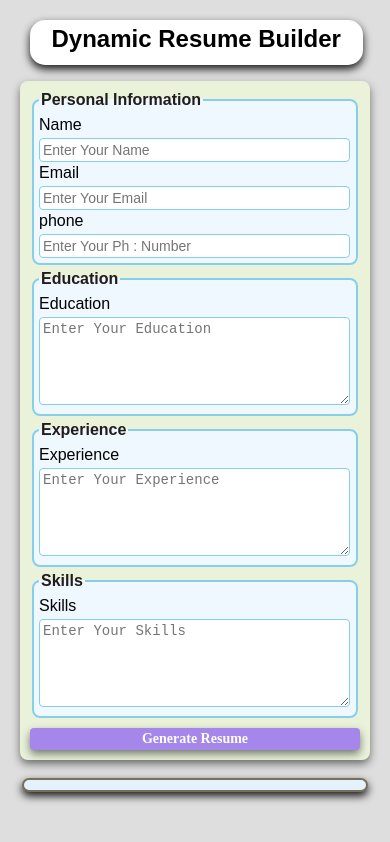
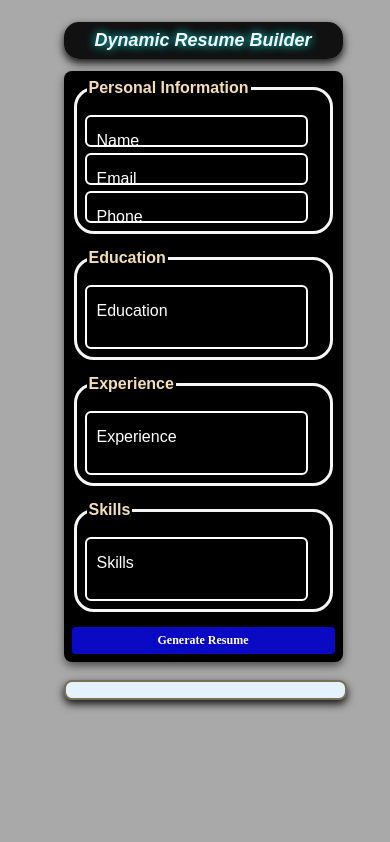
Before and after one commit to M-Talha183/resume-builder, a plain HTML site: page milestone3/index.html in a window 390 px wide. Drawn offline with Linux system fonts and the light colour scheme.

Commit message:
add some modification

```diff
--- a/milestone3/index.html
+++ b/milestone3/index.html
@@ -7,36 +7,51 @@
     <link rel="stylesheet" href="style.css">
 </head>
 <body>
+    <div class="main">
       <h1>Dynamic Resume Builder</h1>
       <form id="resume">
         <fieldset>
             <legend>Personal Information</legend>
-            <label for="name">Name </label>
-            <input type="text"id="name" placeholder="Enter Your Name" required>
+            <div class="input-group">
+                <input type="text"  id="name" class="input-group__input" required>
+                <label for="name" class="input-group-label">Name</label>
+            </div>
+            <div class="input-group">
+                <input type="email"  id="email" class="input-group__input" required>
+                <label for="email" class="input-group-label">Email</label>
+            </div>
+            <div class="input-group">
+                <input type="tel"  id="phone" class="input-group__input" required>
+                <label for="phone" class="input-group-label">Phone</label>
+            </div>
 
-            <label for="email">Email </label>
-            <input type="email" id="email" placeholder="Enter Your Email" required>
-
-            <label for="phone">phone</label>
-            <input type="tel" id="phone" placeholder="Enter Your Ph : Number" required>
         </fieldset>
 
         <fieldset>
             <legend>Education</legend>
-            <label for="education">Education</label>
-            <textarea  id="education" placeholder="Enter Your Education" rows="5" required></textarea>
+
+            <div class="input-group">
+                <input type="text"  id="education" class="input-group__input1" required>
+                <label for="Education" class="input-group-label" rows="5">Education</label>
+            </div>
         </fieldset>
 
         <fieldset>
             <legend>Experience</legend>
-            <label for="experience">Experience</label>
-            <textarea  id="experience" placeholder="Enter Your Experience" rows="5" required></textarea>
+            <div class="input-group">
+                <input type="text"  id="experience" class="input-group__input1" required>
+                <label for="Education" class="input-group-label" rows="5">Experience</label>
+            </div>
+
         </fieldset>
 
         <fieldset>
             <legend>Skills</legend>
-            <label for="skills">Skills</label>
-            <textarea  id="skills" placeholder="Enter Your Skills" rows="5" required></textarea>
+            <div class="input-group">
+                <input type="text"  id="skills" class="input-group__input1" required>
+                <label for="Education" class="input-group-label" rows="5">Skills</label>
+            </div>
+
         </fieldset>
         <button type="submit"><strong>Generate Resume</strong></button>
       </form>
@@ -46,6 +61,7 @@
       <div id="resume-display">
         <!-- Resume will generated below  -->
       </div>
+    </div>
 
 
 
--- a/milestone3/style.css
+++ b/milestone3/style.css
@@ -1,69 +1,54 @@
+
 body {
     font-family: Arial, Helvetica, sans-serif;
     margin: 20px;
     padding: 0;
-    background-color: rgba(128, 128, 128, 0.253);
+    background-color: darkgray;
+    display: flex;
+    justify-content: center;
 }
-h1{
-    margin-left: 280px;
+
+h1 {
     padding-top: 5px;
     height: 40px;
     width: 600px;
-    background-color:white;
+    background-color: rgba(0, 0, 0, 0.9);
     border-radius: 15px;
     text-align: center;
     box-shadow: 0 4px 8px rgba(0, 0, 0, 0.9);
+    color: whitesmoke;
+    font-weight: bolder;
+    font-size: 30px;
+    font-style: italic;
+    text-shadow: 0 0 10px cyan;
+}
 
-}
 form {
     margin: auto;
-    background-color: #eaf3da;
+    background-color: black;
     border-radius: 8px;
     box-shadow: 0 4px 8px rgba(0, 0, 0, 0.5);
     padding: 20px;
     max-width: 600px;
 }
 
-h1 {
-    text-align: center;
-    color: black;
-}
-
 fieldset {
-    border: 2px solid skyblue;
-    border-radius: 8px;
+    border: 3px solid whitesmoke;
+    border-radius: 20px;
     padding: 20px;
     margin-bottom: 20px;
-    background-color: aliceblue;
+    background-color: black;
 }
 
 legend {
     font-weight: bold;
-    text-align: left;
-    color: rgb(34, 29, 29);
-}
-
-label {
-    display: block;
-    margin-top: 10px;
-    color: black;
-
-}
-
-input,textarea {
-    margin-top: 4px;
-    padding: 8px;
-    width: calc(100% - 1px);
-    border: 1px solid skyblue;
-    border-radius: 4px;
-    box-sizing: border-box;
-    background-color:white;
+    color: wheat;
 }
 
 button {
     display: block;
     width: 100%;
-    background-color: rgb(165, 135, 235);
+    background-color: rgba(12, 12, 231, 0.856);
     color: white;
     border: none;
     border-radius: 4px;
@@ -75,7 +60,7 @@ button {
     cursor: pointer;
 }
 
-button :hover {
+button:hover {
     color: lawngreen;
 }
 
@@ -93,65 +78,160 @@ button :hover {
     color: black;
 }
 
-/* Media query for smaller screens */
-@media only screen and (max-width: 768px) {
-    /* Adjust layout for smaller screens */
+.input-group {
+    position: relative;
+    margin-top: 10px;
+}
+
+.input-group__input,
+.input-group__input1 {
+    font: inherit;
+    color: white;
+    padding: 10px;
+    border: none;
+    border-radius: 4px;
+    outline: 2px solid white;
+    background-color: transparent;
+    transition: outline-color 500ms;
+    width: 500px;
+}
+
+.input-group__input1 {
+    height: 80px; /* Initial height */
+}
+
+.input-group__input:focus,
+.input-group__input:valid,
+.input-group__input1:focus,
+.input-group__input1:valid {
+    outline-color: #3c50eb;
+}
+
+.input-group-label {
+    position: absolute;
+    top: 0;
+    left: 0;
+    translate: 10px 10px;
+    color: white;
+    margin-top: 10px;
+    transition: translate 500ms, scale 500ms;
+}
+
+.input-group__input:focus + .input-group-label,
+.input-group__input:valid + .input-group-label,
+.input-group__input1:focus + .input-group-label,
+.input-group__input1:valid + .input-group-label {
+    padding-inline: 5px;
+    translate: 10px -14px;
+    scale: 0.8;
+    background-color: #000;
+}
+
+/* Responsive styling for screens 780px and smaller */
+@media (max-width: 780px) {
+    body {
+        flex-direction: column;
+        align-items: center;
+        margin: 10px;
+    }
+
     h1 {
-        margin-left: 20px;
+        width: 100%;
+        font-size: 24px;
+        padding: 10px;
+    }
+
+    form {
+        width: 100%;
+        padding: 15px;
+    }
+
+    fieldset {
+        padding: 15px;
+        margin-bottom: 15px;
+    }
+
+    .input-group__input,
+    .input-group__input1 {
         width: 90%;
+        padding: 8px;
     }
-    form {
-        max-width: 90%;
+
+    .input-group__input1 {
+        height: 70px; /* Adjusted for smaller screens */
     }
-    fieldset {
-        padding: 10px;
-        margin-bottom: 10px;
+
+    button {
+        font-size: 16px;
     }
-    label {
+
+    #resume-display {
+        width: 100%;
+        padding: 15px;
+    }
+}
+
+/* Responsive styling for screens 580px and smaller */
+@media (max-width: 580px) {
+    h1 {
+        font-size: 20px;
+        height: auto;
+    }
+    .input-group-label{
         margin-top: 5px;
     }
-    input, textarea {
-        padding: 5px;
+    .input-group__input,
+    .input-group__input1 {
+        width: 90%;
+        padding: 6px;
     }
+
+    .input-group__input1 {
+        height: 60px; /* Further reduced for smaller screens */
+    }
+
     button {
-        padding: 5px;
-        font-size: 16px;
+        font-size: 14px;
+        padding: 8px;
     }
+
+    form,
     #resume-display {
-        max-width: 90%;
         padding: 10px;
     }
 }
 
-/* Media query for mobile screens */
-@media only screen and (max-width: 480px) {
-    /* Adjust layout for mobile screens */
+/* Responsive styling for screens 400px and smaller */
+@media (max-width: 400px) {
     h1 {
-        margin-left: 10px;
-        width: 95%;
-        font-size: 24px;
+        font-size: 18px;
+        padding: 8px;
     }
+
+    .input-group__input,
+    .input-group__input1 {
+        width: 90%;
+        padding: 5px;
+    }
+
+    .input-group__input1 {
+        height: 50px; /* Reduced for very small screens */
+    }
+
+    button {
+        font-size: 12px;
+        padding: 6px;
+    }
+
     form {
-        max-width: 95%;
+        padding: 8px;
+    }
+
+    fieldset {
         padding: 10px;
     }
-    fieldset {
-        padding: 5px;
-        margin-bottom: 5px;
-    }
-    label {
-        margin-top: 2px;
-    }
-    input, textarea {
-        padding: 3px;
-        font-size: 14px;
-    }
-    button {
-        padding: 3px;
-        font-size: 14px;
-    }
+
     #resume-display {
-        max-width: 95%;
-        padding: 5px;
+        padding: 8px;
     }
 }
```
